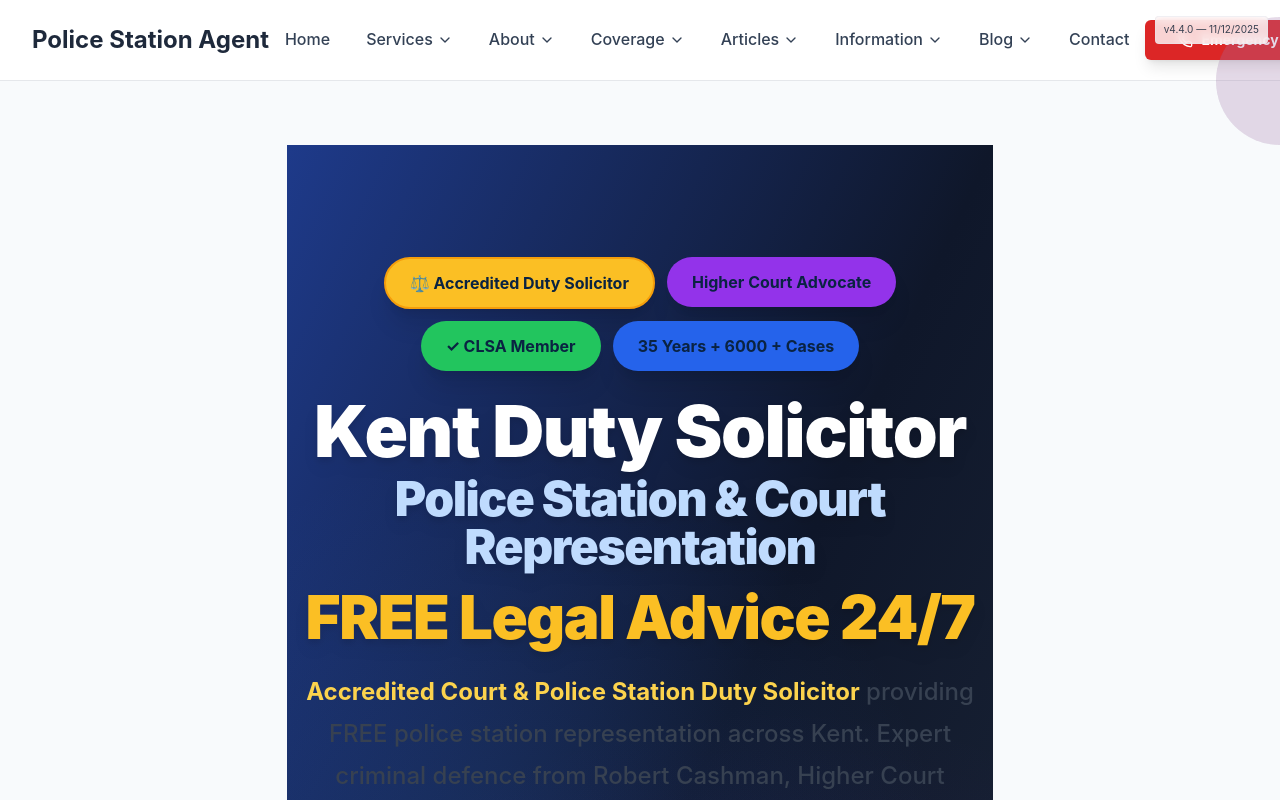
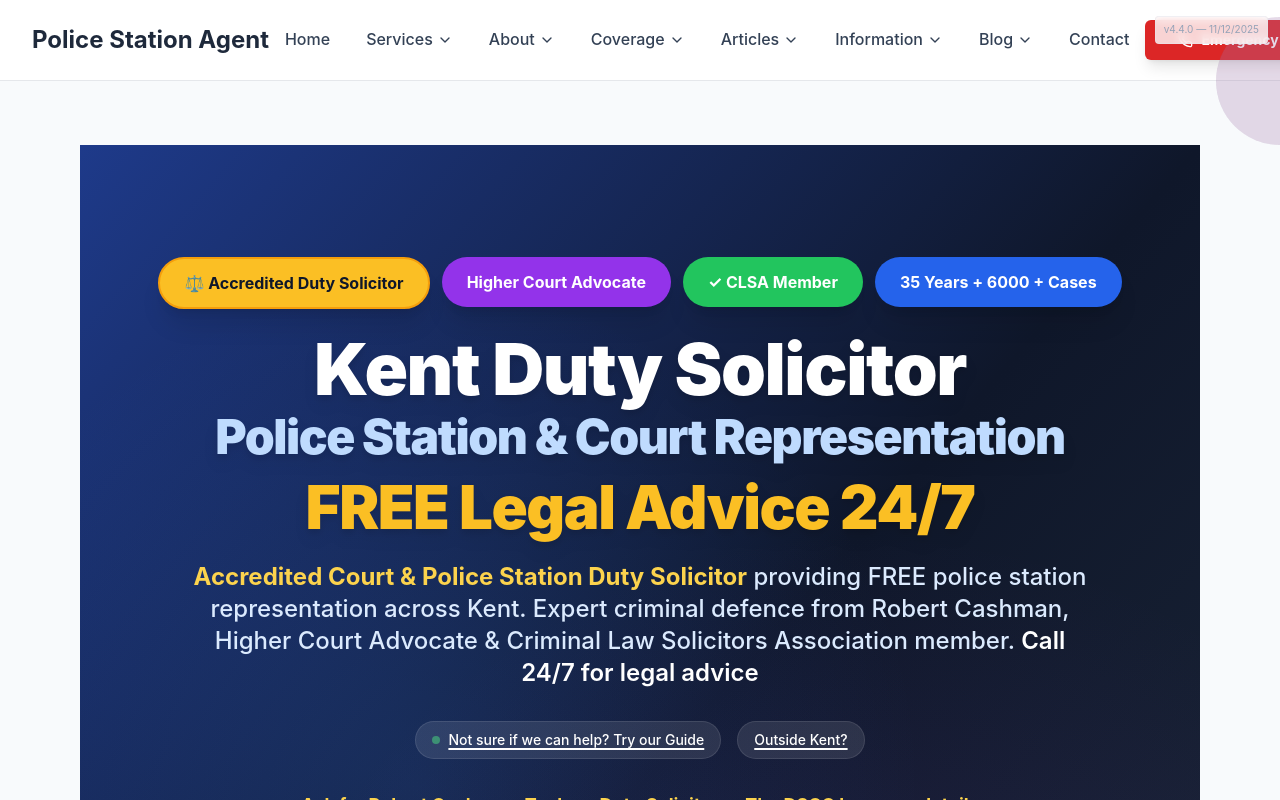
Before and after one commit to robertdavidcashman-droid/one, a Next.js app: page / in a window 1280 px wide. Shown: the top 800 px of the page. Built offline with nearby package versions, Linux system fonts and the light colour scheme; no server answers.

Commit message:
Fix: Improve Tailwind CSS configuration to fix blocky styling

```diff
--- a/tailwind.config.ts
+++ b/tailwind.config.ts
@@ -11,9 +11,20 @@ const config: Config = {
       colors: {
         background: "var(--background)",
         foreground: "var(--foreground)",
+        primary: {
+          DEFAULT: "var(--primary)",
+          dark: "var(--primary-dark)",
+          light: "var(--primary-light)",
+        },
+        accent: {
+          DEFAULT: "var(--accent)",
+          dark: "var(--accent-dark)",
+          light: "var(--accent-light)",
+        },
       },
     },
   },
   plugins: [],
+  important: true, // Ensure Tailwind styles override any conflicting styles
 };
 export default config;
```
Also changed, not shown: 1 other file (tests, documents, lock files or other folders).
